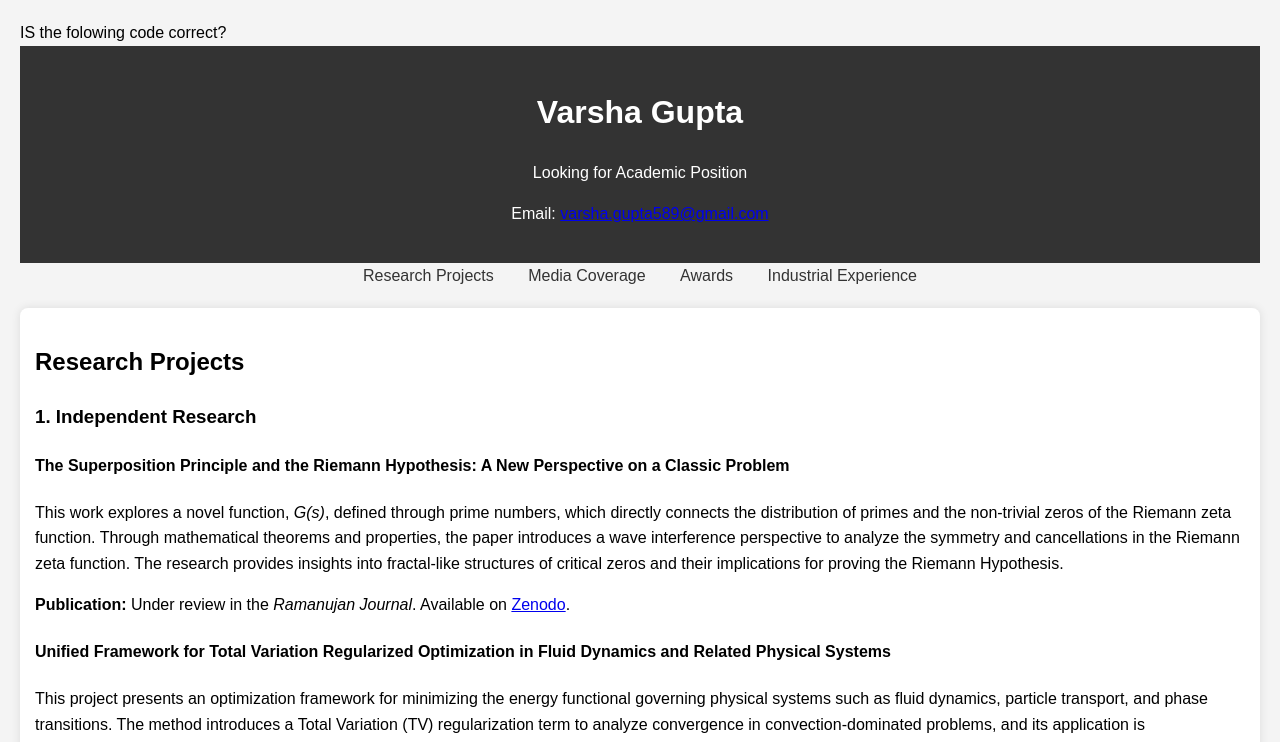
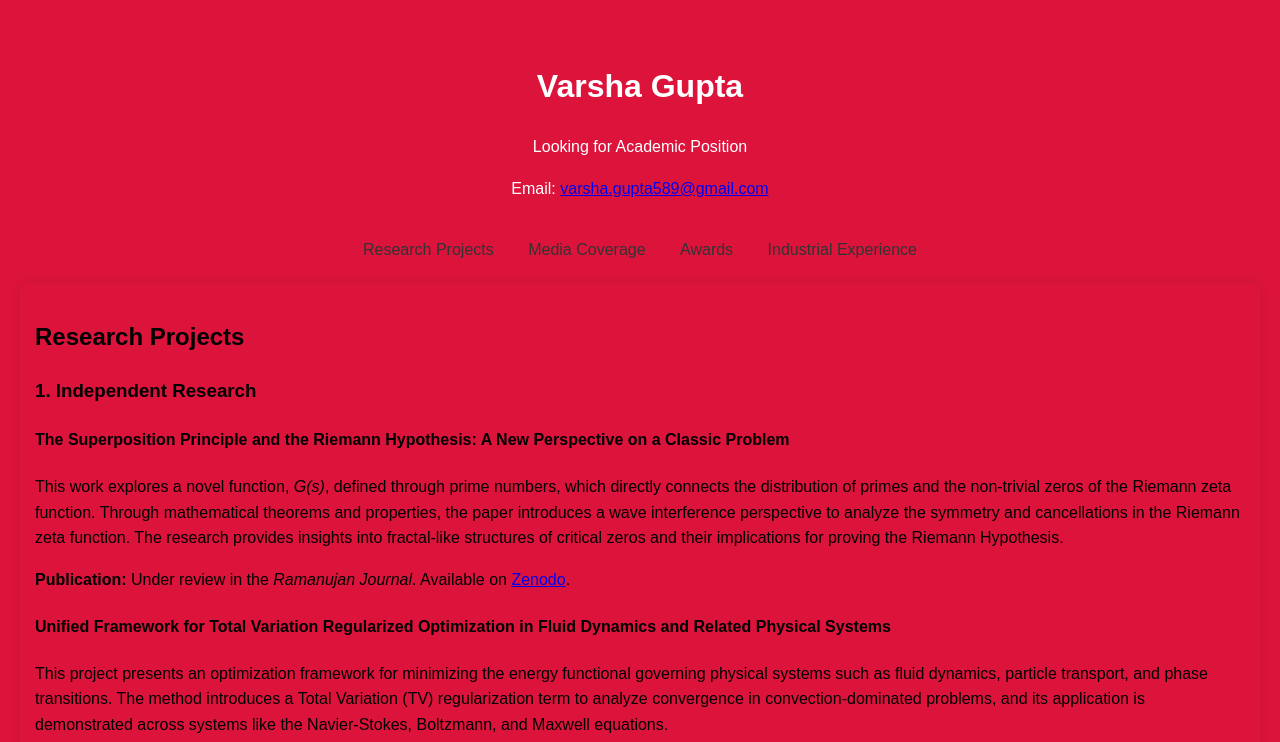
Before and after one commit to NKBMath/supreme-engine, a plain HTML site: page index.html in a window 1280 px wide. Shown: the top 742 px of the page. Drawn offline with Linux system fonts and the light colour scheme.

Commit message:
Update index.html

```diff
--- a/index.html
+++ b/index.html
@@ -1,4 +1,4 @@
-IS the folowing code correct? <!DOCTYPE html>
+<!DOCTYPE html>
 <html lang="en">
 <head>
     <meta charset="UTF-8">
@@ -10,11 +10,11 @@ IS the folowing code correct? <!DOCTYPE html>
             font-family: Arial, sans-serif;
             line-height: 1.6;
             margin: 20px;
-            background-color: #f4f4f4;
+            background-color: #DC143C;
         }
         header {
             text-align: center;
-            background-color: #333;
+            background-color: #DC143C;
             color: #fff;
             padding: 20px;
         }
@@ -28,7 +28,7 @@ IS the folowing code correct? <!DOCTYPE html>
             color: #333;
         }
         section {
-            background-color: #fff;
+            background-color: #DC143C;
             padding: 15px;
             margin-bottom: 20px;
             border-radius: 8px;
```
